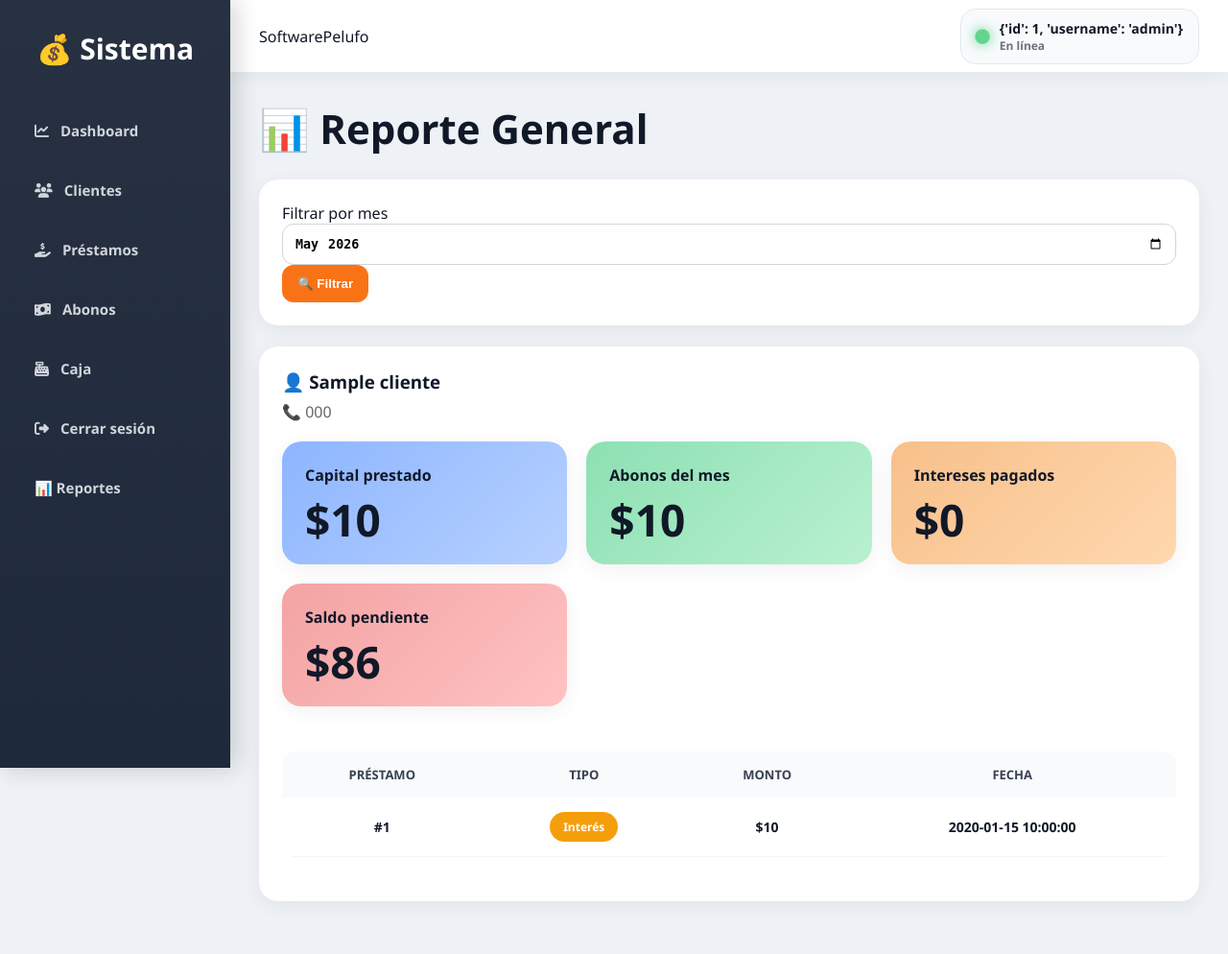
After one commit to pelufo123/sistema-prestamos, a Flask app: page /reporte_general in a window 1280 px wide. The commit adds this page. Shown: the whole page at 96% size. Run offline with Flask 3, Linux system fonts and the light colour scheme; a user stored in the database is signed in; tables that the repository leaves empty hold one stand-in row (values such as "Sample post"); a database or web service that is not in the repository returns one stand-in record (values such as "Sample title"); data that the repository does not hold is empty; some libraries are stand-ins or nearby versions.

Commit message:
mejora diseño UI

```diff
--- a/app.py
+++ b/app.py
@@ -1065,6 +1065,181 @@ def caja():
         mensaje=mensaje
     )
 
+# ====================================
+# 📊 REPORTE GENERAL
+# ====================================
+@app.route("/reporte_general")
+def reporte_general():
+
+    conn = conectar()
+
+    if not conn:
+        return "Error conexión DB"
+
+    cur = conn.cursor()
+
+    # ====================================
+    # 📅 FILTRO MES
+    # ====================================
+    mes = request.args.get("mes")
+
+    if mes:
+
+        fecha = datetime.strptime(
+            mes,
+            "%Y-%m"
+        )
+
+    else:
+
+        fecha = datetime.now()
+
+    inicio_mes = fecha.replace(
+        day=1
+    ).date()
+
+    # 🔥 siguiente mes
+    if fecha.month == 12:
+
+        siguiente = fecha.replace(
+            year=fecha.year + 1,
+            month=1,
+            day=1
+        ).date()
+
+    else:
+
+        siguiente = fecha.replace(
+            month=fecha.month + 1,
+            day=1
+        ).date()
+
+    # ====================================
+    # 👥 CLIENTES
+    # ====================================
+    cur.execute("""
+        SELECT
+            id,
+            nombre,
+            telefono
+        FROM clientes
+        ORDER BY nombre ASC
+    """)
+
+    clientes = cur.fetchall()
+
+    reporte = []
+
+    # ====================================
+    # 🔥 RECORRER CLIENTES
+    # ====================================
+    for cliente in clientes:
+
+        cliente_id = cliente[0]
+
+        # ====================================
+        # 📋 PRÉSTAMOS
+        # ====================================
+        cur.execute("""
+            SELECT
+                id,
+                capital,
+                interes,
+                fecha,
+                total
+            FROM prestamos
+            WHERE cliente_id=%s
+        """, (cliente_id,))
+
+        prestamos = cur.fetchall()
+
+        total_prestado = 0
+        saldo_total = 0
+        intereses_pagados = 0
+        abonos_mes = 0
+
+        historial = []
+
+        for p in prestamos:
+
+            prestamo_id = p[0]
+
+            total_prestado += float(
+                p[1]
+            )
+
+            # ====================================
+            # 🔥 CALCULAR SALDO
+            # ====================================
+            cap_rest, int_rest, saldo, _, _ = calcular(
+                prestamo_id,
+                conn
+            )
+
+            saldo_total += saldo
+
+            # ====================================
+            # 💳 ABONOS DEL MES
+            # ====================================
+            cur.execute("""
+                SELECT
+                    monto,
+                    tipo,
+                    fecha
+                FROM abonos
+                WHERE prestamo_id=%s
+                AND fecha >= %s
+                AND fecha < %s
+                ORDER BY fecha DESC
+            """, (
+                prestamo_id,
+                inicio_mes,
+                siguiente
+            ))
+
+            abonos = cur.fetchall()
+
+            for a in abonos:
+
+                abonos_mes += float(a[0])
+
+                if a[1] == "interes":
+
+                    intereses_pagados += float(
+                        a[0]
+                    )
+
+            historial.append({
+
+                "prestamo": p,
+                "abonos": abonos
+
+            })
+
+        reporte.append({
+
+            "cliente": cliente,
+            "prestado": total_prestado,
+            "saldo": saldo_total,
+            "intereses": intereses_pagados,
+            "abonos_mes": abonos_mes,
+            "historial": historial
+
+        })
+
+    conn.close()
+
+    return render_template(
+
+        "reporte_general.html",
+
+        reporte=reporte,
+
+        formato=formato,
+
+        mes=fecha.strftime("%Y-%m")
+
+    )
 # ✏️ EDITAR MOVIMIENTO CAJA
 # ====================================
 @app.route("/editar_caja/<int:id>", methods=["GET", "POST"])
--- a/templates/base.html
+++ b/templates/base.html
@@ -55,7 +55,9 @@
         <i class="fa-solid fa-right-from-bracket"></i>
         Cerrar sesión
     </a>
-
+<a href="/reporte_general" class="menu-link">
+    📊 Reportes
+</a>
 </div>
 
 <!-- ========================= -->
--- /dev/null
+++ b/templates/reporte_general.html
@@ -0,0 +1,213 @@
+{% extends "base.html" %}
+
+{% block content %}
+
+<h2 class="titulo-panel">
+    📊 Reporte General
+</h2>
+
+<!-- FILTRO -->
+
+<div class="card">
+
+    <form method="GET">
+
+        <div class="grid-form">
+
+            <div>
+
+                <label>
+                    Filtrar por mes
+                </label>
+
+                <input
+                    type="month"
+                    name="mes"
+                    value="{{ mes }}"
+                    class="input"
+                >
+
+            </div>
+
+            <div style="display:flex;align-items:end;">
+
+                <button class="btn">
+
+                    🔍 Filtrar
+
+                </button>
+
+            </div>
+
+        </div>
+
+    </form>
+
+</div>
+
+<br>
+
+<!-- CLIENTES -->
+
+{% for r in reporte %}
+
+<div class="card" style="margin-bottom:25px;">
+
+    <!-- HEADER -->
+
+    <div style="
+        display:flex;
+        justify-content:space-between;
+        flex-wrap:wrap;
+        gap:15px;
+        margin-bottom:20px;
+    ">
+
+        <div>
+
+            <h3 style="margin:0;">
+                👤 {{ r.cliente[1] }}
+            </h3>
+
+            <div style="margin-top:8px;color:#666;">
+
+                📞 {{ r.cliente[2] }}
+
+            </div>
+
+        </div>
+
+    </div>
+
+    <!-- MÉTRICAS -->
+
+    <div class="grid-metricas">
+
+        <div class="card blue">
+
+            <div class="label">
+                Capital prestado
+            </div>
+
+            <div class="metric">
+                ${{ formato(r.prestado) }}
+            </div>
+
+        </div>
+
+        <div class="card green">
+
+            <div class="label">
+                Abonos del mes
+            </div>
+
+            <div class="metric">
+                ${{ formato(r.abonos_mes) }}
+            </div>
+
+        </div>
+
+        <div class="card orange">
+
+            <div class="label">
+                Intereses pagados
+            </div>
+
+            <div class="metric">
+                ${{ formato(r.intereses) }}
+            </div>
+
+        </div>
+
+        <div class="card red">
+
+            <div class="label">
+                Saldo pendiente
+            </div>
+
+            <div class="metric">
+                ${{ formato(r.saldo) }}
+            </div>
+
+        </div>
+
+    </div>
+
+    <br>
+
+    <!-- HISTORIAL -->
+
+    {% for h in r.historial %}
+
+    <div class="table-responsive">
+
+        <table>
+
+            <thead>
+
+                <tr>
+
+                    <th>Préstamo</th>
+                    <th>Tipo</th>
+                    <th>Monto</th>
+                    <th>Fecha</th>
+
+                </tr>
+
+            </thead>
+
+            <tbody>
+
+                {% for a in h.abonos %}
+
+                <tr>
+
+                    <td>
+                        #{{ h.prestamo[0] }}
+                    </td>
+
+                    <td>
+
+                        {% if a[1] == "capital" %}
+
+                            <span class="badge green">
+                                Capital
+                            </span>
+
+                        {% else %}
+
+                            <span class="badge orange">
+                                Interés
+                            </span>
+
+                        {% endif %}
+
+                    </td>
+
+                    <td>
+                        ${{ formato(a[0]) }}
+                    </td>
+
+                    <td>
+                        {{ a[2] }}
+                    </td>
+
+                </tr>
+
+                {% endfor %}
+
+            </tbody>
+
+        </table>
+
+    </div>
+
+    <br>
+
+    {% endfor %}
+
+</div>
+
+{% endfor %}
+
+{% endblock %}
```
